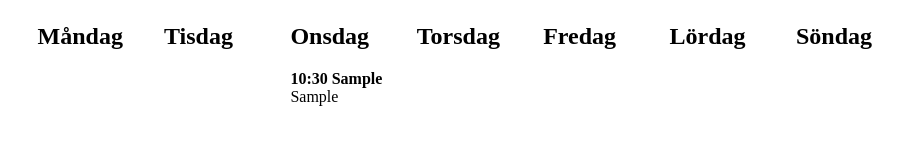
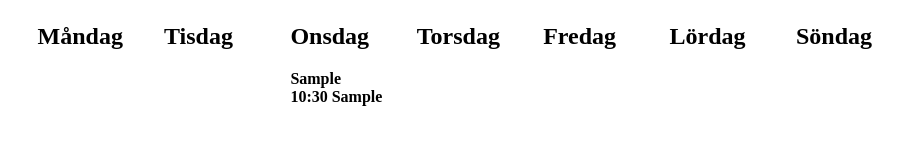
Before and after one commit to Liljenberg89/schema, a React (Vite) app in the folder schema/: page / in a window 1280 px wide. Both pictures are taken after typing "Sample", "Sample", "10:30", "2020-01-15" into the empty fields and a click on the button "Lägg till". Shown: the part 187-332 px from the top of the page, without its empty margins (160-1063 px from the left). Built offline with nearby package versions, Linux system fonts and the light colour scheme.

Commit message:
one more test added

```diff
--- a/schema/src/components/schema/schema.jsx
+++ b/schema/src/components/schema/schema.jsx
@@ -18,6 +18,7 @@ const Schema = ({ tasks = [] }) => {
   });
 
   useEffect(() => {
+    console.log(tasks);
     if (tasks.length > 0) {
       const task = tasks[tasks.length - 1];
       const rightDay = getWeekday(task.day).toLowerCase();
@@ -42,10 +43,10 @@ const Schema = ({ tasks = [] }) => {
           </h2>
           {tasksArray.map((task) => (
             <div key={task.id}>
+              <h4> {task.description}</h4>
               <h4>
                 {task.time} {task.text}
               </h4>
-              <span> {task.description}</span>
             </div>
           ))}
         </div>
```
Also changed, not shown: 1 other file (tests, documents, lock files or other folders).
